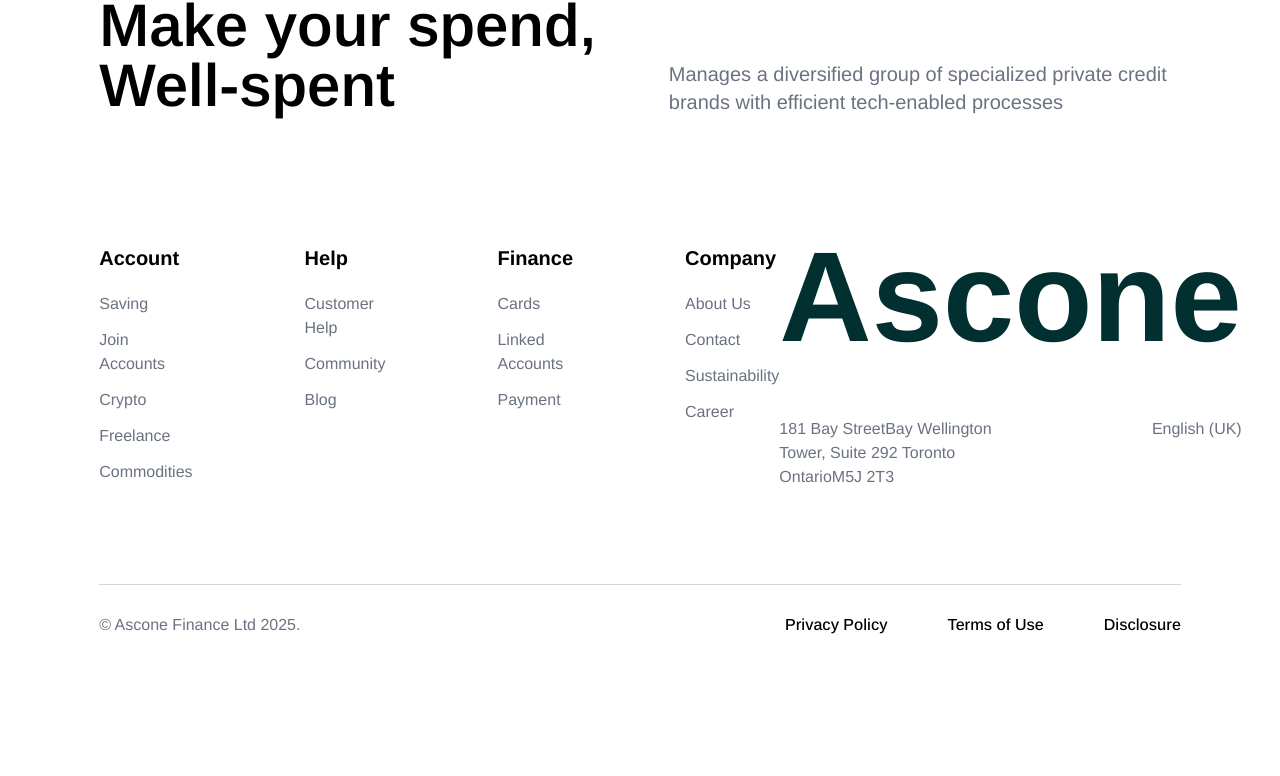
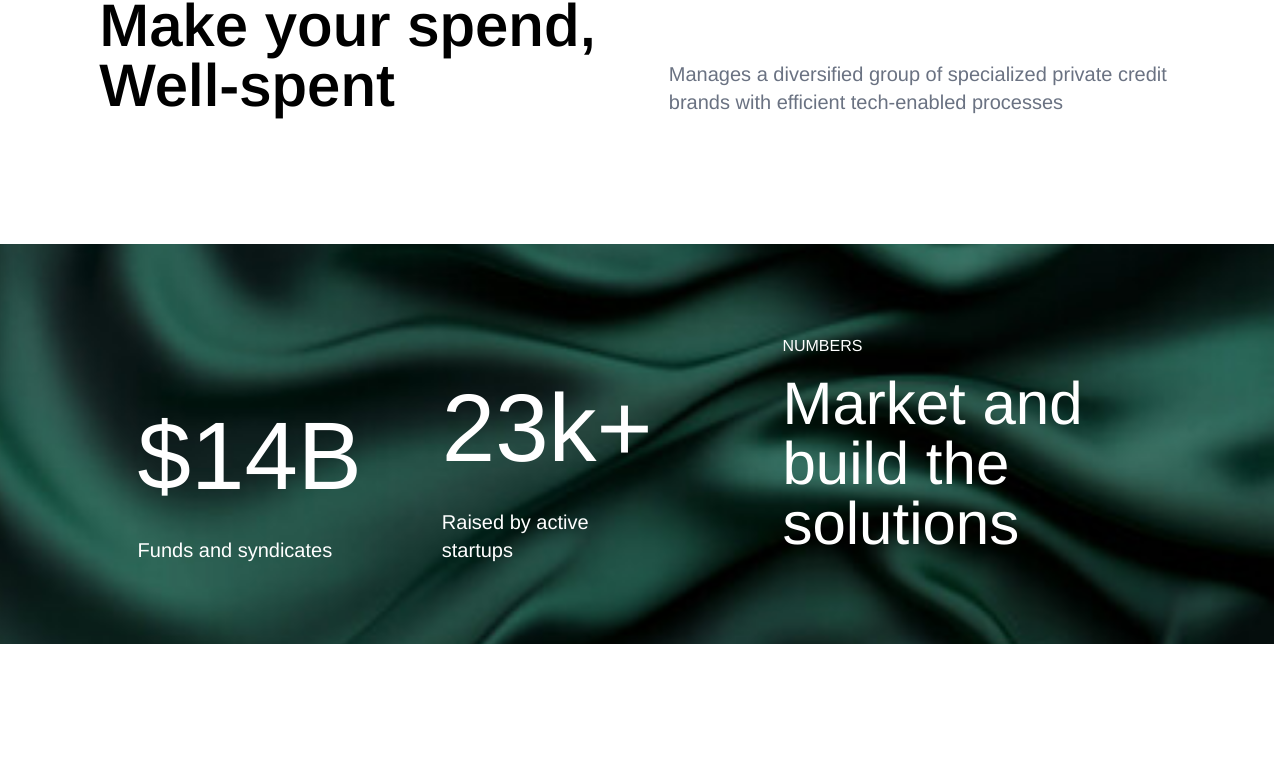
Before and after one commit to michaelleoliveir/ascone-landing-page, a React (Vite) app: page / in a window 1280 px wide. Shown: the part 1962-2738 px from the top of the page. Before the commit the page ends 2643 px from the top, so only its background shows below. Built offline with nearby package versions, Linux system fonts and the light colour scheme.

Commit message:
feat: add Numbers component with background image and statistics display

```diff
--- a/src/App.jsx
+++ b/src/App.jsx
@@ -2,6 +2,7 @@
 import { Content } from './components/Content/Content'
 import Footer from './components/Footer/Footer'
 import Header from './components/Header/Header'
+import Numbers from './components/Numbers/Numbers'
 import { Values } from './components/Values/Values'
 import './index.css'
 
@@ -12,6 +13,7 @@
       <Content />
       <AboutUs />
       <Values />
+      <Numbers />
       <Footer />
     </div>
   )
--- a/src/components/AboutUs/AboutUs.jsx
+++ b/src/components/AboutUs/AboutUs.jsx
@@ -2,7 +2,7 @@
 
 export const AboutUs = () => {
     return (
-        <div className="mt-32 flex flex-col items-center text-center">
+        <section className="mt-32 flex flex-col items-center text-center">
             <div>
                 <p id='miniTitle'>ABOUT US</p>
                 <h1 className="max-w-2xl" id='title'>One app for all your money things</h1>
@@ -11,6 +11,6 @@
             <div>
                 <img src={data} alt="" className='w-[90%] block m-auto mt-14' />
             </div>
-        </div>
+        </section>
     )
 }
--- /dev/null
+++ b/src/components/Numbers/Numbers.jsx
@@ -0,0 +1,37 @@
+import bg from '../../assets/background.jpg'
+
+const Numbers = () => {
+    return (
+        <section className="w-screen relative left-1/2 right-1/2 -mx-[50.5vw] h-[400px] px-36 mt-32 flex flex-row bg-cover bg-center" style={{ backgroundImage: `url(${bg})` }}>
+            {/* numbers */}
+            <div className="w-[50%] flex flex-row justify-start items-end gap-20 pb-20 text-white">
+                <div>
+                    <h1 className="text-8xl">$14B</h1>
+                    <p className='text-xl mt-8'>Funds and syndicates</p>
+                </div>
+                <div>
+                    <h1 className="text-8xl">23k+</h1>
+                    <p className='text-xl mt-8'>Raised by active startups</p>
+                </div>
+            </div>
+
+            {/* title */}
+            <div className="w-[50%] flex flex-col justify-center text-white">
+                {/* NUMBERS à esquerda */}
+                <div className="flex justify-end w-full">
+                    <p className="w-[70%] mb-4 text-left">NUMBERS</p>
+                </div>
+
+
+                {/* título alinhado à direita */}
+                <div className="flex justify-end w-full">
+                    <h1 className="w-[70%] text-6xl">
+                        Market and build the solutions
+                    </h1>
+                </div>
+            </div>
+        </section>
+    )
+}
+
+export default Numbers
```
Also changed, not shown: src/assets/background.jpg (added).
